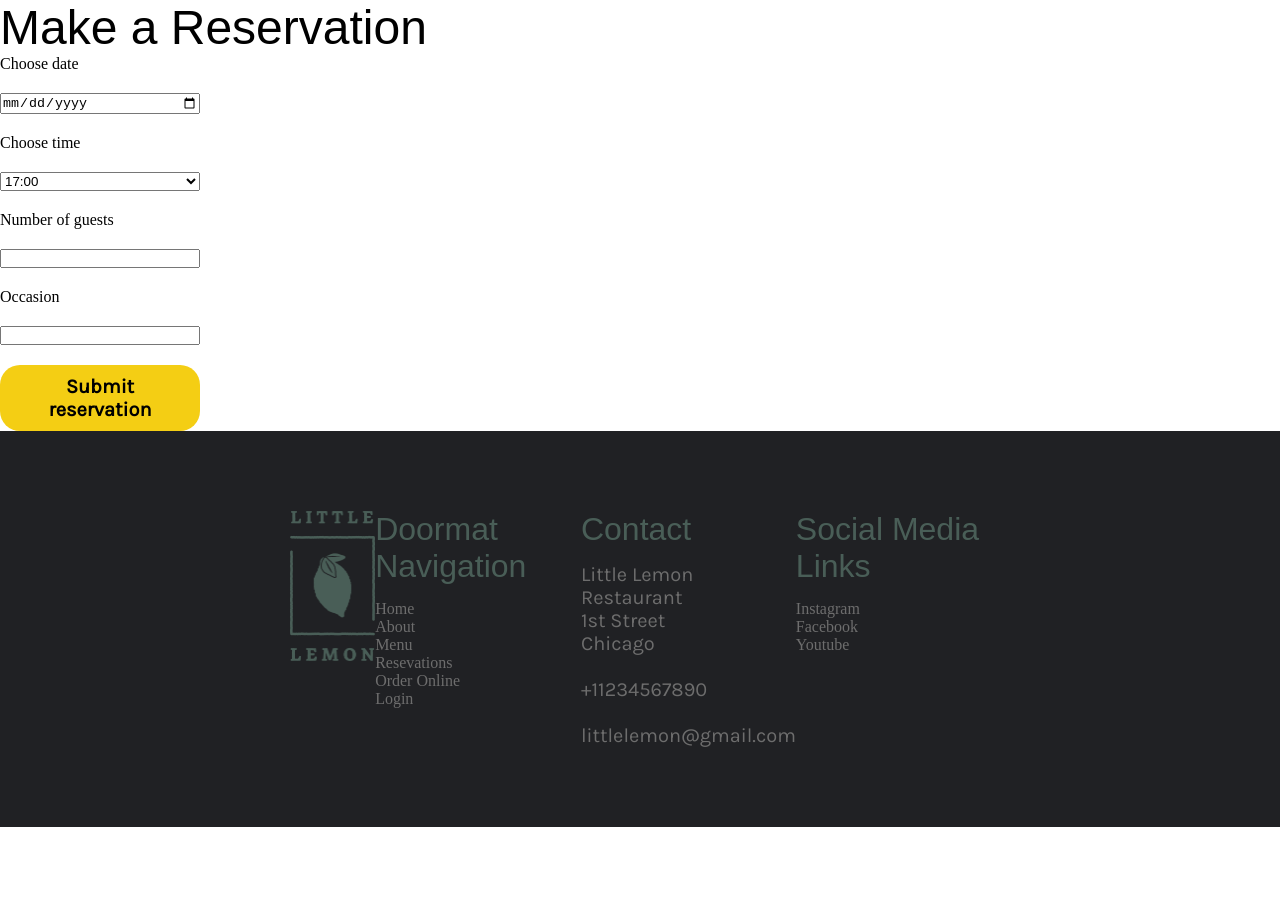
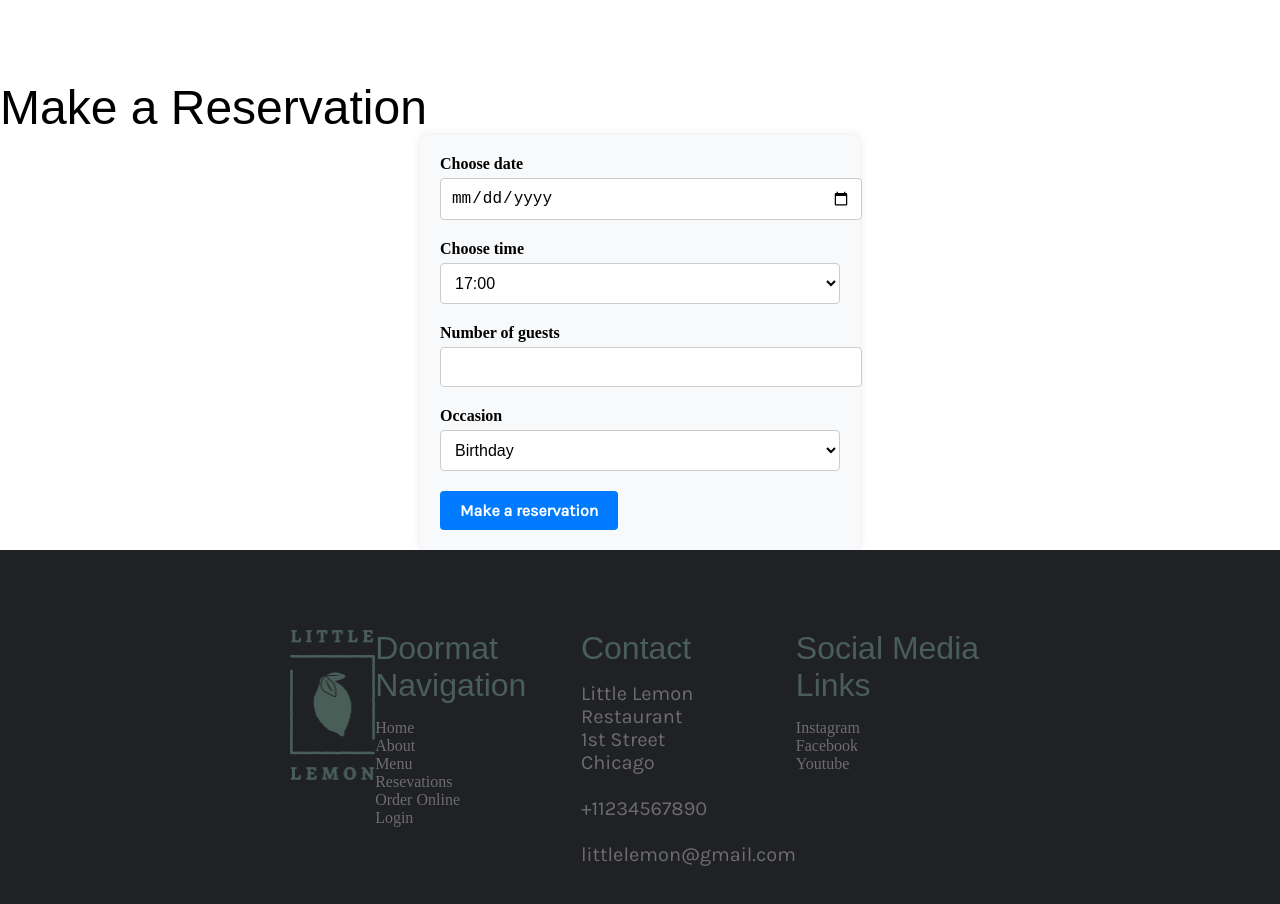
Before and after one commit to nitis1203/Frontend-Capstone-Project, a React (Create React App) app: page /bookingpage in a window 1280 px wide. Shown: the top 904 px of the page. Before the commit the page ends 827 px from the top, so only its background shows below. Built offline with nearby package versions, Linux system fonts and the light colour scheme; a web font is replaced by a local one.

Commit message:
form setup with test runned

```diff
--- a/src/App.css
+++ b/src/App.css
@@ -287,3 +287,57 @@ footer p, footer a {
   display: flex;
   flex-direction: column;
 }
+
+.form-page {
+  padding-top: 10vh;
+}
+
+.form-container {
+  max-width: 400px;
+  margin: 0 auto;
+  padding: 20px;
+  background-color: #f8f9fa;
+  border-radius: 8px;
+  box-shadow: 0px 0px 10px 0px rgba(0,0,0,0.1);
+}
+
+.form-group {
+  margin-bottom: 20px;
+}
+
+.form-label {
+  display: block;
+  font-weight: bold;
+  margin-bottom: 5px;
+}
+
+.form-input {
+  width: 100%;
+  padding: 10px;
+  border-radius: 4px;
+  border: 1px solid #ccc;
+  font-size: 16px;
+}
+
+.form-select {
+  width: 100%;
+  padding: 10px;
+  border-radius: 4px;
+  border: 1px solid #ccc;
+  font-size: 16px;
+  background-color: #fff;
+}
+
+.form-submit {
+  background-color: #007bff;
+  color: #fff;
+  border: none;
+  padding: 10px 20px;
+  font-size: 16px;
+  border-radius: 4px;
+  cursor: pointer;
+}
+
+.form-submit:hover {
+  background-color: #0056b3;
+}
--- a/src/BookingForm.js
+++ b/src/BookingForm.js
@@ -1,54 +1,95 @@
 // BookingForm.js
-import React, { useState } from 'react';
+import React, { useReducer, useState } from 'react';
 
-function BookingForm() {
-    const [date, setDate] = useState('');
-    const [time, setTime] = useState('');
-    const [numberOfGuests, setNumberOfGuests] = useState('');
-    const [occasion, setOccasion] = useState('');
-    const [availableTimes] = useState(['17:00', '18:00', '19:00', '20:00', '21:00']);
+function BookingForm({ setAvailableTimes }) {
+    const timesReducer = (state, action) => {
+        switch (action.type) {
+            case 'UPDATE_TIMES':
+                return action.payload;
+            default:
+                return state;
+        }
+    };
+
+    const updateTimes = (selectedDate) => {
+        const updatedTimes = ['17:00', '18:00', '19:00', '20:00', '21:00'];
+        setAvailableTimes(updatedTimes); // Update availableTimes using the provided setter function
+    };
+
+    const initializeTimes = () => {
+        return ['17:00', '18:00', '19:00', '20:00', '21:00'];
+    };
+
+    const [timesState, dispatch] = useReducer(timesReducer, initializeTimes());
+    const [formData, setFormData] = useState({
+        date: '',
+        time: '',
+        guests: '',
+        occasion: ''
+    });
 
     const handleDateChange = (e) => {
-        setDate(e.target.value);
-    };
-
-    const handleTimeChange = (e) => {
-        setTime(e.target.value);
-    };
-
-    const handleNumberOfGuestsChange = (e) => {
-        setNumberOfGuests(e.target.value);
-    };
-
-    const handleOccasionChange = (e) => {
-        setOccasion(e.target.value);
+        const selectedDate = e.target.value;
+        updateTimes(selectedDate);
+        setFormData({ ...formData, date: selectedDate });
     };
 
     const handleSubmit = (e) => {
         e.preventDefault();
-        // Handle form submission (e.g., send data to backend)
+        // Perform actions with form data, for example:
+        console.log(formData); // Log form data to console
+        // Reset form data if needed
+        setFormData({
+            date: '',
+            time: '',
+            guests: '',
+            occasion: ''
+        });
+    };
+
+    const handleInputChange = (e) => {
+        const { name, value } = e.target;
+        setFormData({ ...formData, [name]: value });
+    };
+
+    const handleTimeChange = (e) => {
+        const selectedTime = e.target.value;
+        setFormData({ ...formData, time: selectedTime });
     };
 
     return (
-        <form style={{ display: 'grid', maxWidth: '200px', gap: '20px' }} onSubmit={handleSubmit}>
-            <label htmlFor="res-date">Choose date</label>
-            <input type="date" id="res-date" value={date} onChange={handleDateChange} required />
+        <div className='form-outer-container'>
+            <form className="form-container" onSubmit={handleSubmit}>
+                <div className="form-group">
+                    <label className="form-label" htmlFor="res-date">Choose date</label>
+                    <input className="form-input" type="date" id="res-date" name="date" onChange={handleDateChange} />
+                </div>
 
-            <label htmlFor="res-time">Choose time</label>
-            <select id="res-time" value={time} onChange={handleTimeChange} required>
-                {availableTimes.map((availableTime, index) => (
-                    <option key={index} value={availableTime}>{availableTime}</option>
-                ))}
-            </select>
+                <div className="form-group">
+                    <label className="form-label" htmlFor="res-time">Choose time</label>
+                    <select className="form-select" id="res-time" name="time" onChange={handleTimeChange}>
+                        {timesState.map(time => (
+                            <option key={time} value={time}>{time}</option>
+                        ))}
+                    </select>
+                </div>
 
-            <label htmlFor="number-of-guests">Number of guests</label>
-            <input type="number" id="number-of-guests" value={numberOfGuests} onChange={handleNumberOfGuestsChange} required />
+                <div className="form-group">
+                    <label className="form-label" htmlFor="guests">Number of guests</label>
+                    <input className="form-input" type="number" id="guests" name="guests" min="1" max="10" onChange={handleInputChange}/>
+                </div>
 
-            <label htmlFor="occasion">Occasion</label>
-            <input type="text" id="occasion" value={occasion} onChange={handleOccasionChange} />
+                <div className="form-group">
+                    <label className="form-label" htmlFor="occasion">Occasion</label>
+                    <select className="form-select" id="occasion" name="occasion" onChange={handleInputChange}>
+                        <option value="Birthday">Birthday</option>
+                        <option value="Anniversary">Anniversary</option>
+                    </select>
+                </div>
 
-            <button type="submit">Submit reservation</button>
-        </form>
+                <button className="form-submit" type="submit">Make a reservation</button>
+            </form>
+        </div>
     );
 }
 
--- a/src/BookingPage.js
+++ b/src/BookingPage.js
@@ -1,12 +1,18 @@
 // BookingPage.js
 import React from 'react';
 import BookingForm from './BookingForm';
+import { useState} from 'react';
 
 function BookingPage() {
+
+    const [availableTimes, setAvailableTimes] = useState([
+        '17:00', '18:00', '19:00', '20:00', '21:00'
+    ]);
+
     return (
-        <div>
+        <div className='form-page'>
             <h2>Make a Reservation</h2>
-            <BookingForm />
+            <BookingForm availableTimes={availableTimes} setAvailableTimes={setAvailableTimes} />
         </div>
     );
 }
```
Also changed, not shown: 1 other file (tests, documents, lock files or other folders).
